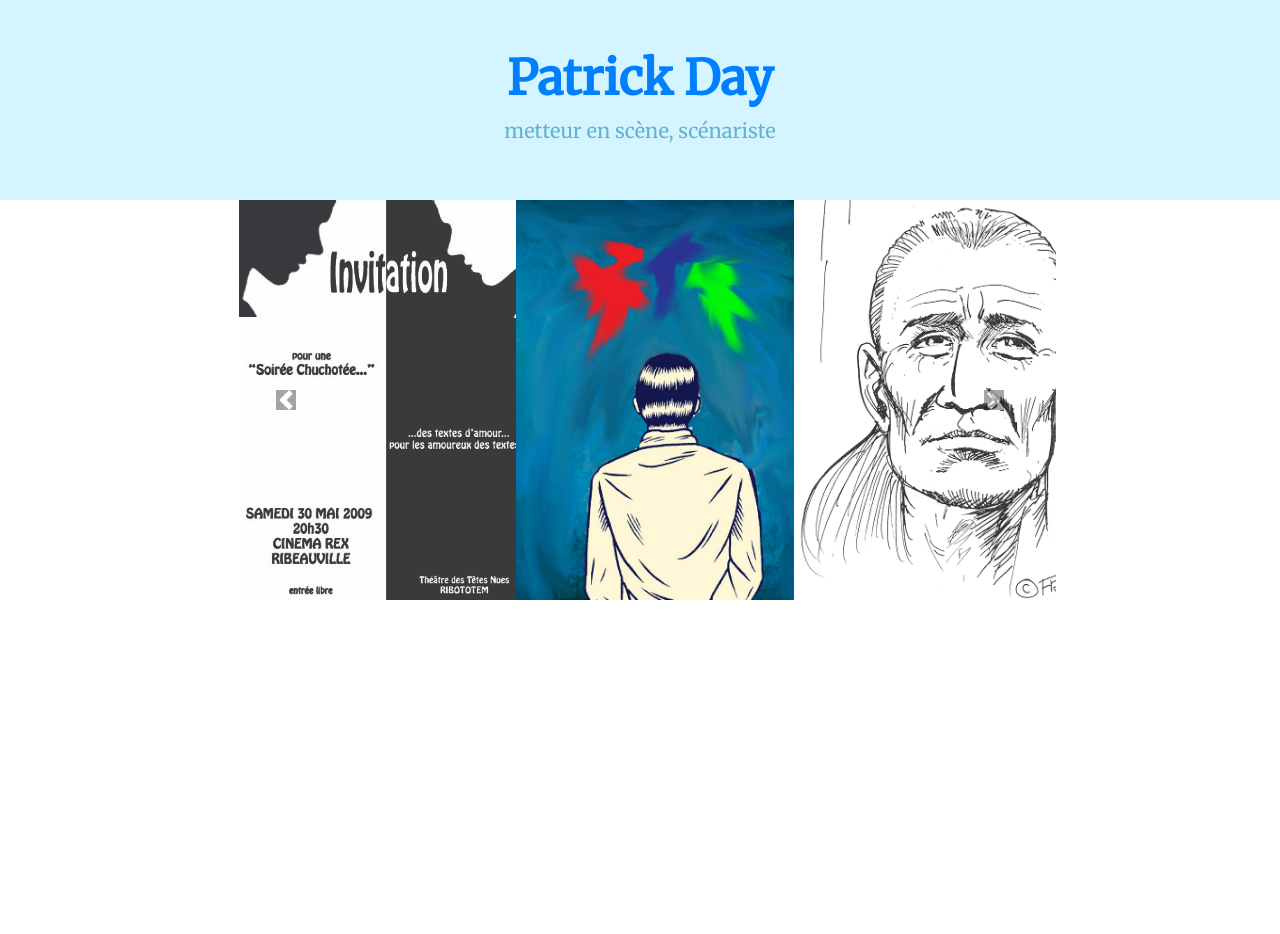
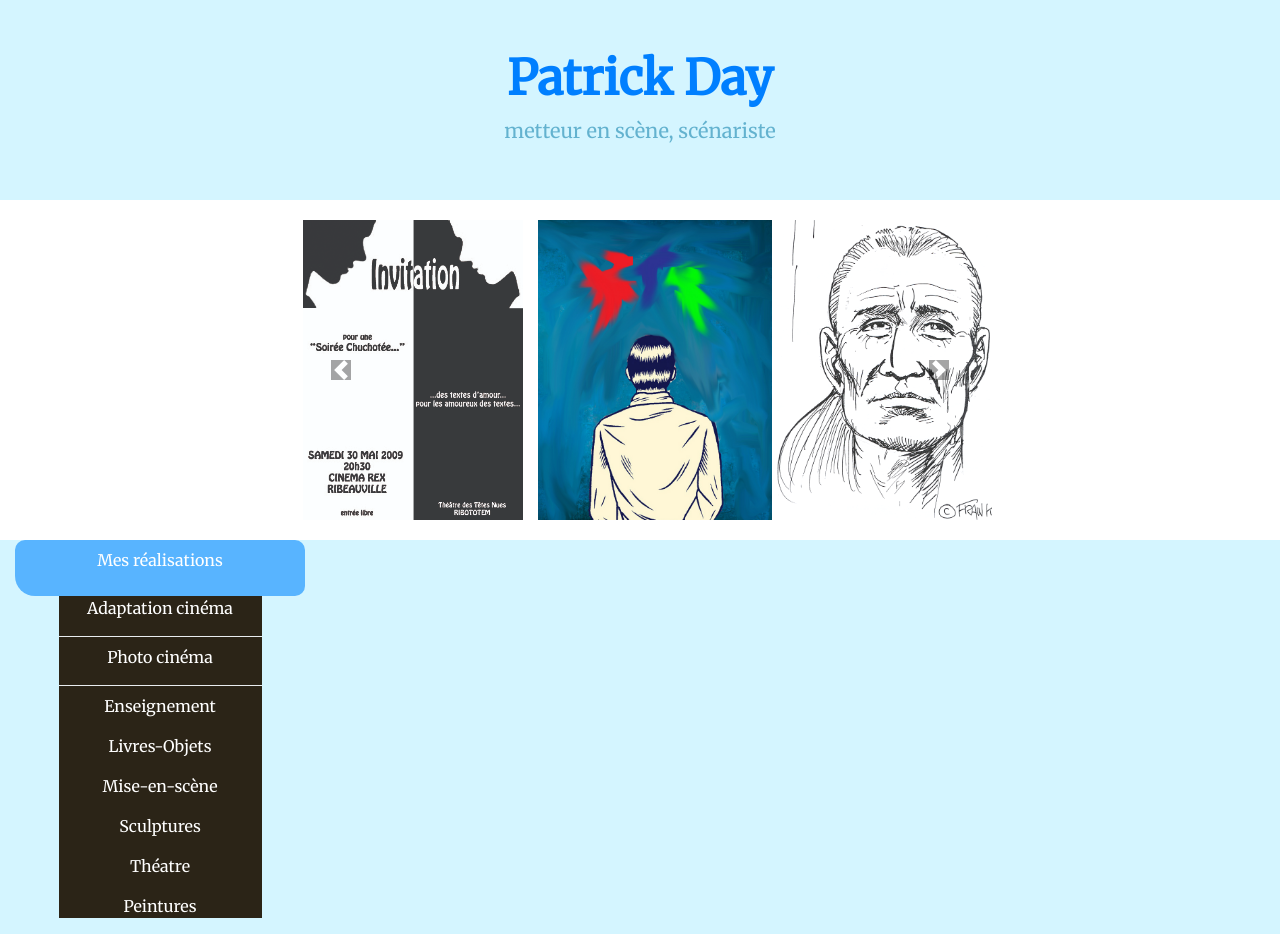
Before and after one commit to geoffrey112/Site-sur-le-spectacle, a Symfony app: template templates/home.html.twig in a window 1280 px wide. Before the commit the page ends 600 px from the top, so only its background shows below. Run offline with Twig, Linux system fonts and the light colour scheme; the template is opened without the code that fills it, so the values that code supplies are empty; some libraries are stand-ins or nearby versions.

Commit message:
modif carousel + creation sidebar

```diff
--- a/public/styles/header.style.css
+++ b/public/styles/header.style.css
@@ -5,7 +5,7 @@
     background-color:rgb(212, 245, 255);
 }
 
-h1{
+.titre{
     color:#007FFF;
     text-align:center;
     padding-top:50px;
@@ -13,7 +13,7 @@ h1{
     font-size:48px;
 }
 
-p{
+.sous-titre{
     color:#63B2CF;
     text-align:center;
     font-size:20px;
--- a/public/styles/home.style.css
+++ b/public/styles/home.style.css
@@ -1,7 +1,20 @@
+body{
+    background-color:rgba(212, 245, 255);
+    font-family: 'Merriweather', serif;
+}
+
+.fondBlanc{
+    width:100%;
+    background-color:white;
+    padding-top:20px;
+    padding-bottom:20px;
+}
+
 .contenu{
-    height:400px;
-    width:65%;
+    height:300px;
+    width:55%;
     margin:0 auto;
+    background-color:white;
 }
 
 .carousel-control-next-icon{
--- /dev/null
+++ b/public/styles/sidebar.style.css
@@ -0,0 +1,15 @@
+.contentSidebar{
+    text-align:center;
+    color:white;
+}
+
+.sidebarTop{
+    background-color:rgb(88, 180, 255);
+    border-radius: 10px 10px 10px 20px;
+}
+
+.sidebarElement{
+    background-color:#2b2417;
+    width:70%;
+    margin:0 auto;
+}
--- a/templates/base.html.twig
+++ b/templates/base.html.twig
@@ -5,6 +5,7 @@
         <link href="https://fonts.googleapis.com/css?family=Merriweather&display=swap" rel="stylesheet">
         <link rel="stylesheet" href="https://stackpath.bootstrapcdn.com/bootstrap/4.4.1/css/bootstrap.min.css" integrity="sha384-Vkoo8x4CGsO3+Hhxv8T/Q5PaXtkKtu6ug5TOeNV6gBiFeWPGFN9MuhOf23Q9Ifjh" crossorigin="anonymous">
         <link rel="stylesheet" href="{{ asset ("styles/header.style.css")}}">
+        <link rel="stylesheet" href="{{ asset ("styles/sidebar.style.css")}}">
         <title>{% block title %}Patrick DAY{% endblock %}</title>
         {% block stylesheets %}{% endblock %}
     </head>
--- a/templates/components/header.html.twig
+++ b/templates/components/header.html.twig
@@ -1,4 +1,4 @@
 <div class="header">
-    <h1>Patrick Day</h1>
-    <p>metteur en scène, scénariste</p>
+    <h1 class="titre">Patrick Day</h1>
+    <p class="sous-titre">metteur en scène, scénariste</p>
 </div>
--- a/templates/components/sidebar.html.twig
+++ b/templates/components/sidebar.html.twig
@@ -0,0 +1,21 @@
+<div class="contentSidebar">
+    <div class="sidebarTop p-2">
+        <p>Mes réalisations</p>
+    </div>
+    <div class="sidebarElement">
+        <p>Adaptation cinéma</p>
+        <div class="dropdown-divider">
+            <p>Bande dessinée</p>
+        </div>
+        <p>Photo cinéma</p>
+        <div class="dropdown-divider">
+            <p>Ecrits</p>
+        </diV>
+        <p>Enseignement</p>
+        <p>Livres-Objets</p>
+        <p>Mise-en-scène</p>
+        <p>Sculptures</p>
+        <p>Théatre</p>
+        <p>Peintures</p>
+    </div>
+</div>
--- a/templates/home.html.twig
+++ b/templates/home.html.twig
@@ -7,19 +7,20 @@
 {% block body %}
 
     {# CAROUSEL #}
+    <div class="fondBlanc">
         <div id="carouselExampleControls" class="carousel slide contenu" data-ride="carousel">
             <div class="carousel-inner">
                 <div class="carousel-item active">
                     <div class="container">
                         <div class="row">
                             <div class="col-4">
-                            <img height="400" src="medias/Soirée Chuchotée.jpg">
+                                <img height="300" src="medias/Soirée Chuchotée.jpg">
                             </div>
                             <div class="col-4">
-                            <img height="400" src="medias/affiche.jpg">
+                                <img height="300" src="medias/affiche.jpg">
                             </div>
                             <div class="col-4">
-                            <img height="400" src="medias/Chris2.bmp">
+                                <img height="300" src="medias/Chris2.bmp">
                             </div>
                         </div>
                     </div>
@@ -28,10 +29,10 @@
                     <div class="container">
                         <div class="row">
                             <div class="col-5">
-                            <img height="400" src="medias/The End (détail).jpg">
+                                <img height="300" src="medias/The End (détail).jpg">
                             </div>
                             <div class="col-7">
-                            <img height="400" src="medias/57 EME RUE BROOKLIN.jpg">
+                                <img height="300" src="medias/57 EME RUE BROOKLIN.jpg">
                             </div>
                         </div>
                     </div>
@@ -46,8 +47,15 @@
             <span class="sr-only">Next</span>
             </a>
         </div>
+    </div>
 
-
-
+    <div class="container-fluid">
+        <div class="row">
+            <div class="col-3">
+                {% include "components/sidebar.html.twig" %}
+            </div>
+            <div class="col-9"></div>
+        </div>
+    </div>
 
 {% endblock %}
```
Also changed, not shown: 1 other file. Lines whose indentation alone changed are shown as unchanged.
